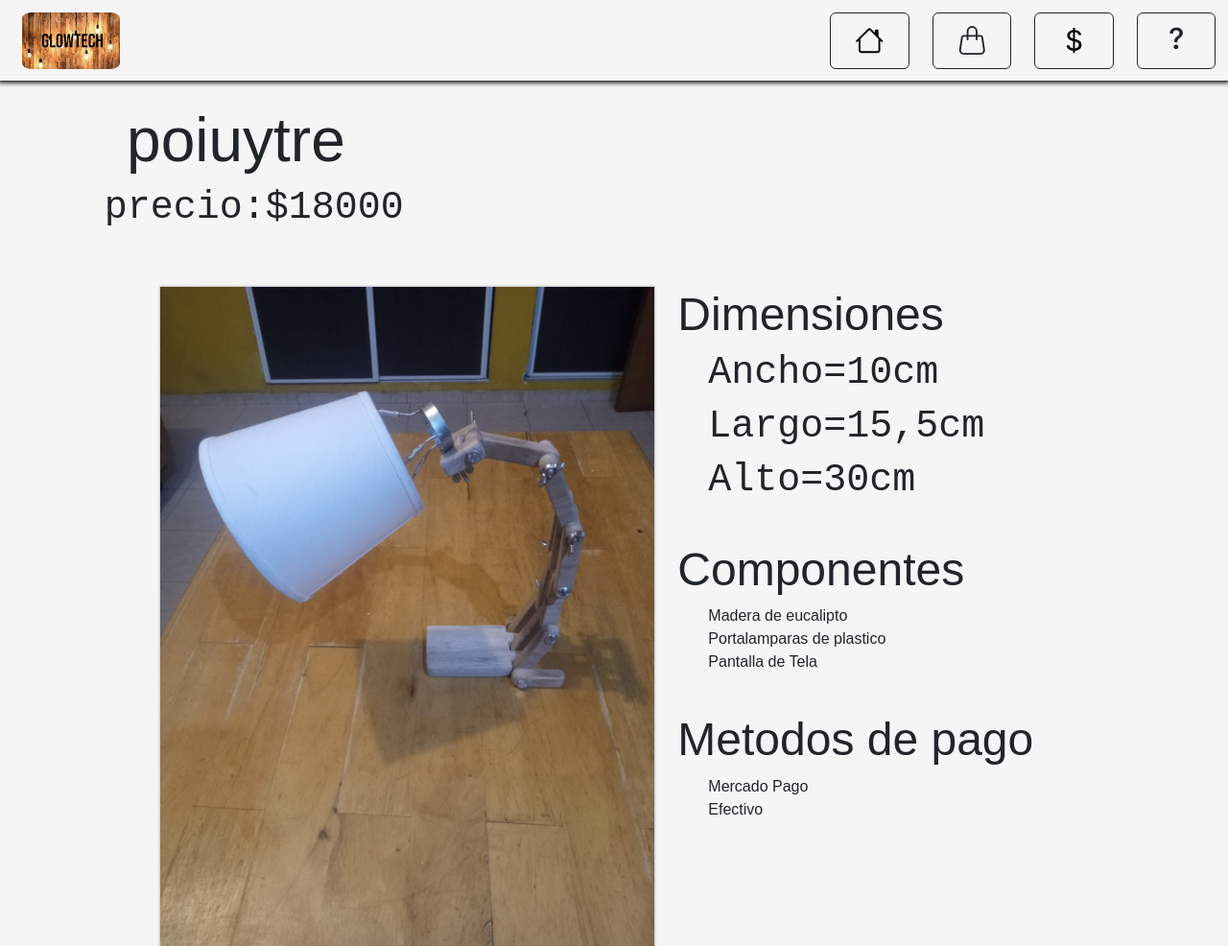
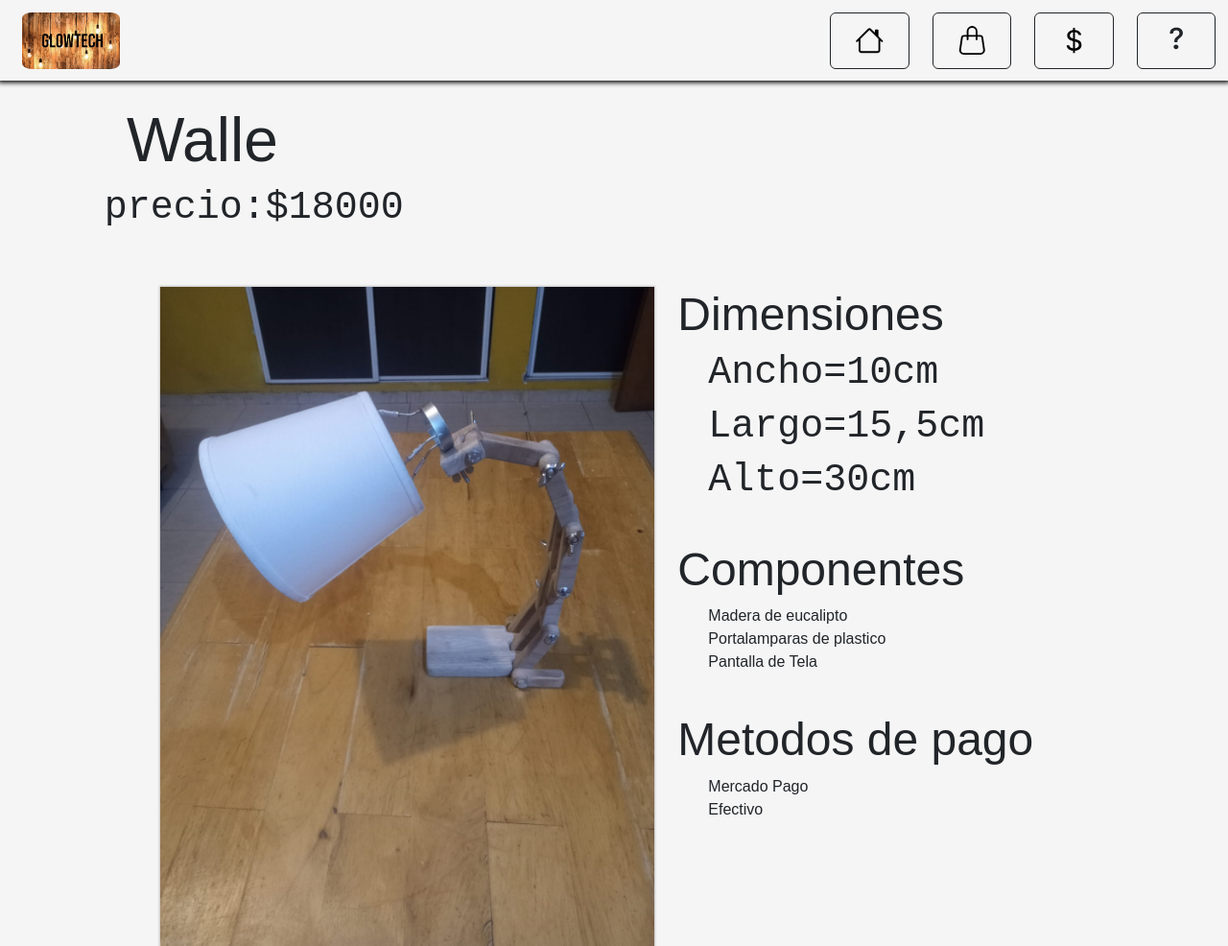
Before and after one commit to sujetow26/repositorio, a plain HTML site: page lampara2.html in a window 1280 px wide. Shown: the top 986 px of the page at 96% size. Drawn offline with Linux system fonts and the light colour scheme.

```diff
--- a/lampara2.html
+++ b/lampara2.html
@@ -19,10 +19,12 @@
           </a>
           </div>
           <div class="col-sm-1">
+          <a href="https://www.catamarcactual.com.ar/educacionales/2021/11/12/feria-de-emprendedores-en-la-enet-n1-233488.html">
           <button type="button" class="btn caso btn-outline-dark">
           <svg xmlns="http://www.w3.org/2000/svg" width="30" height="30" fill="currentColor" class="bi bi-handbag" viewBox="0 0 16 16">
           <path d="M8 1a2 2 0 0 1 2 2v2H6V3a2 2 0 0 1 2-2zm3 4V3a3 3 0 1 0-6 0v2H3.36a1.5 1.5 0 0 0-1.483 1.277L.85 13.13A2.5 2.5 0 0 0 3.322 16h9.355a2.5 2.5 0 0 0 2.473-2.87l-1.028-6.853A1.5 1.5 0 0 0 12.64 5H11zm-1 1v1.5a.5.5 0 0 0 1 0V6h1.639a.5.5 0 0 1 .494.426l1.028 6.851A1.5 1.5 0 0 1 12.678 15H3.322a1.5 1.5 0 0 1-1.483-1.723l1.028-6.851A.5.5 0 0 1 3.36 6H5v1.5a.5.5 0 1 0 1 0V6h4z"/>
           </svg>
+          </a>
           </div>
           <div class="col-sm-1">
           <a href="https://instagram.com/corralonmegamat?igshid=NTc4MTIwNjQ2YQ==">
@@ -46,7 +48,7 @@
       <div class="col-sm-1">
       </div>
       <div class="col-sm-11">
-    <h1 class="h1 captus">poiuytre</h1>
+    <h1 class="h1 captus">Walle</h1>
     <h1 class="display-6 tinta">precio:$18000</h1>
     <div class="mnb">
       <div class="row">
```
Also changed, not shown: index.html (+2 -2 lines), lampara1.html (+2 -0 lines), lampara3.html (+2 -0 lines), nosotros.html (+1 -1 lines).
